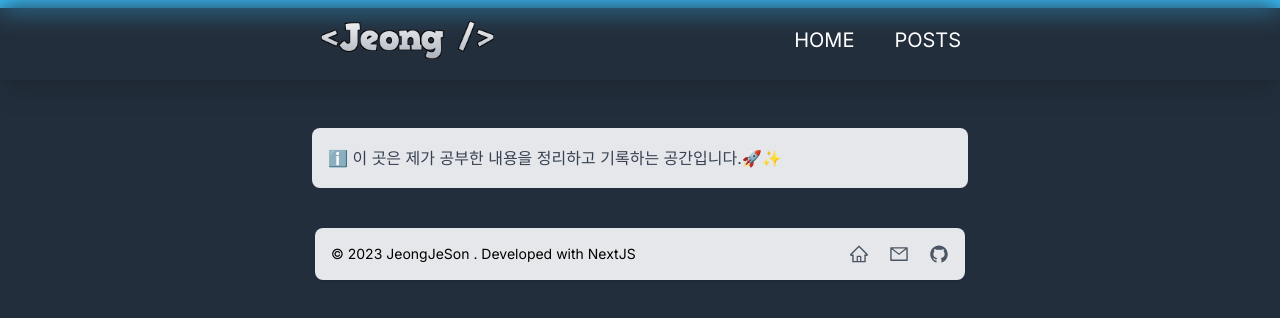
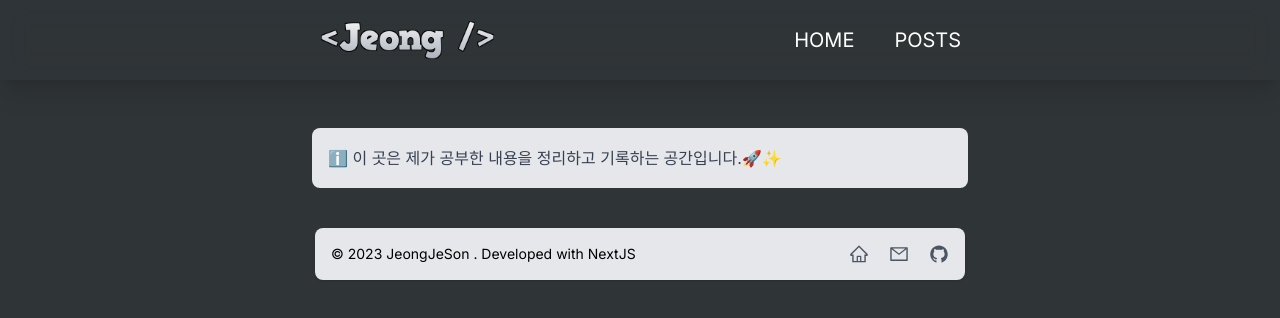
Before and after one commit to Jeong-Je/my-dev-blog, a Next.js app: page / in a window 1280 px wide. Shown: the top 318 px of the page. Built offline with nearby package versions, Linux system fonts and the light colour scheme.

Commit message:
Change Theme color 🎨

```diff
--- a/app/components/Nav.tsx
+++ b/app/components/Nav.tsx
@@ -20,9 +20,8 @@ export default function Nav() {
   const style = { color: "#ffffff" };
   return (
     <>
-      <div className="bg-sky-400 fixed h-2 w-full"></div>
       <nav
-        className={`backdrop-blur-md fixed left-0 right-0 flex items-center justify-center h-20 shadow-xl`}
+        className={`h-20 backdrop-blur-md fixed left-0 right-0 flex items-center justify-center shadow-xl`}
       >
         <div className="max-w-[650px] flex justify-between items-center h-full w-full px-0 max-sm:mx-5">
           {/* 로고 */}
--- a/app/components/ScrollIndicator.tsx
+++ b/app/components/ScrollIndicator.tsx
@@ -3,7 +3,6 @@ import { useEffect, useState } from "react";
 
 const ScrollIndicator = () => {
   const [scroll, setScroll] = useState(0);
-  // const [rainbowColor, setRainbowColor] = useState("red");
 
   useEffect(() => {
     const handler = () => {
@@ -20,10 +19,6 @@ const ScrollIndicator = () => {
 
       // update state
       setScroll(scrollPercent - 0.1);
-
-      // Calculate the rainbow color based on scroll position
-      // const hue = (scrollPercent * 1.2) / 100; // Adjust the multiplier for desired speed
-      // setRainbowColor(`hsl(${hue * 360}, 100%, 50%)`);
     };
 
     // add event listener
@@ -34,15 +29,11 @@ const ScrollIndicator = () => {
 
   }, [scroll]);
 
-  // const rainbowGradient = {
-  //   background: `linear-gradient(to right, ${rainbowColor}, violet)`,
-  // };
-
   return (
-    <div className="bg-sky-400 fixed h-1 w-screen">
+    <div className="fixed h-1 w-screen">
       <div
-        className="h-full bg-sky-900"
-        style={{ width: scroll + "%" }} //style={{ width: scroll + "%" }, ...rainbowGradient}
+        className="h-full bg-amber-300"
+        style={{ width: scroll + "%" }}
       ></div>
     </div>
   );
--- a/app/globals.css
+++ b/app/globals.css
@@ -4,7 +4,7 @@
 
 body{
     /* background-color: #f3f4f6; */
-    background-color: #232E3C;
+    background-color: #2F3437;
 }
 
 /* width */
@@ -29,6 +29,5 @@ body{
 }
 
 ::selection {
-    color: black;
-    background-color: yellow;
+    background-color: #2F5768;
 }
--- a/posts/post-13.mdx
+++ b/posts/post-13.mdx
@@ -106,7 +106,7 @@ void merge(vector<int>& list, int left, int mid, int right) {
 
 void mergeSort(vector<int>& list, int left, int right) {
 	if (left < right) {
-		int mid = left + (right - left) / 2;
+		int mid = (left + right) / 2;
 		mergeSort(list, left, mid);
 		mergeSort(list, mid + 1, right);
 		merge(list, left, mid, right);
--- a/tailwind.config.ts
+++ b/tailwind.config.ts
@@ -63,7 +63,6 @@ const config: Config = {
               'font-weight': '400',
               'backgroundColor': '#262626',
               'borderRadius': "0.5rem",
-              'color': '#f87171',
             },
             'ul': {
 
@@ -72,7 +71,7 @@ const config: Config = {
               color: '#d4d4d4',
             },
             'p': {
-              color: 'white',
+              color: '#EBEBEB',
               '&>code':{ // 인용문 안에 있는 code 색 변경
                 color: '#f87171',
               }
```
